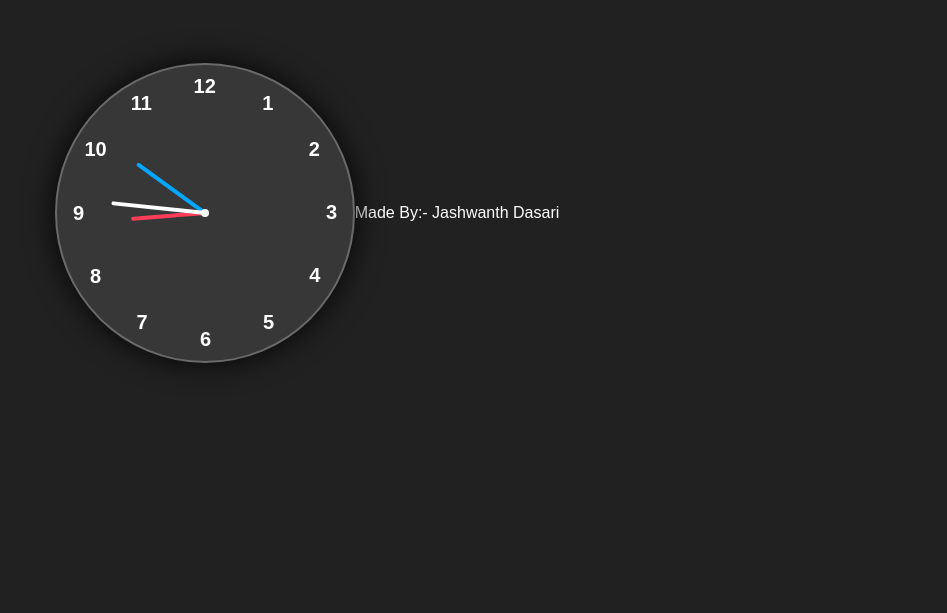
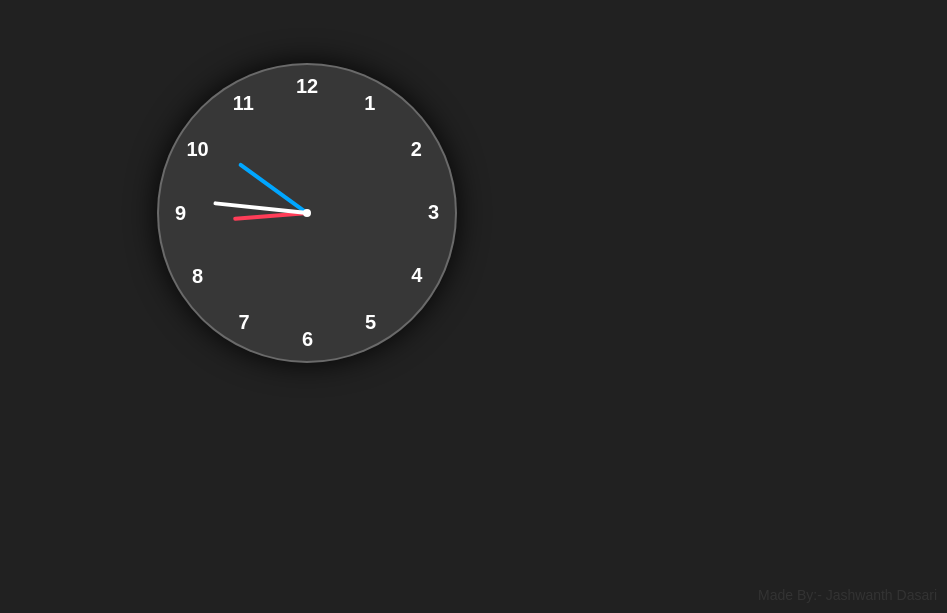
Before and after one commit to dasarijashwanth/Analog-Clock, a plain HTML site: page index.html in a window 1280 px wide. Shown: the part 187-800 px from the top of the page, without its empty margins (333-1280 px from the left). Drawn offline with Linux system fonts and the light colour scheme.

Commit message:
Update index.html

```diff
--- a/index.html
+++ b/index.html
@@ -6,6 +6,17 @@
     <meta name="viewport" content="width=device-width, initial-scale=1.0" />
     <link rel="stylesheet" href="style.css" />
     <title>Analog Clock</title>
+    <style>
+      #foot {
+        position: fixed;
+        bottom: 0;
+        right: 0;
+        margin: 10px;
+        font-family: Arial, sans-serif;
+        font-size: 14px;
+        color: #333;
+      }
+    </style>
   </head>
 
   <body>
@@ -36,9 +47,7 @@
       </div>
     </div>
 
-</div>
-<footer id="foot">Made By:- Jashwanth Dasari </footer>
-</div>
+    <footer id="foot">Made By:- Jashwanth Dasari</footer>
 
     <script src="script.js"></script>
   </body>
```
